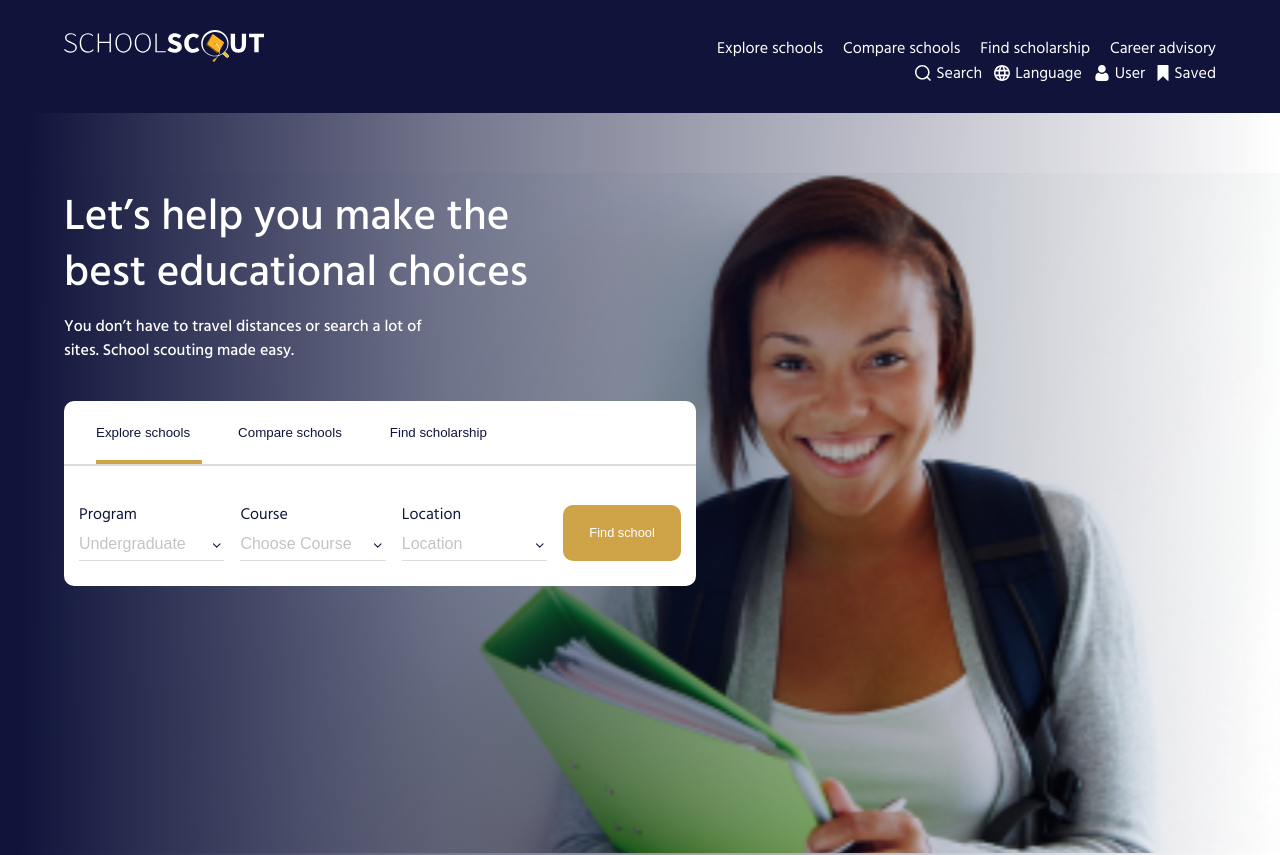
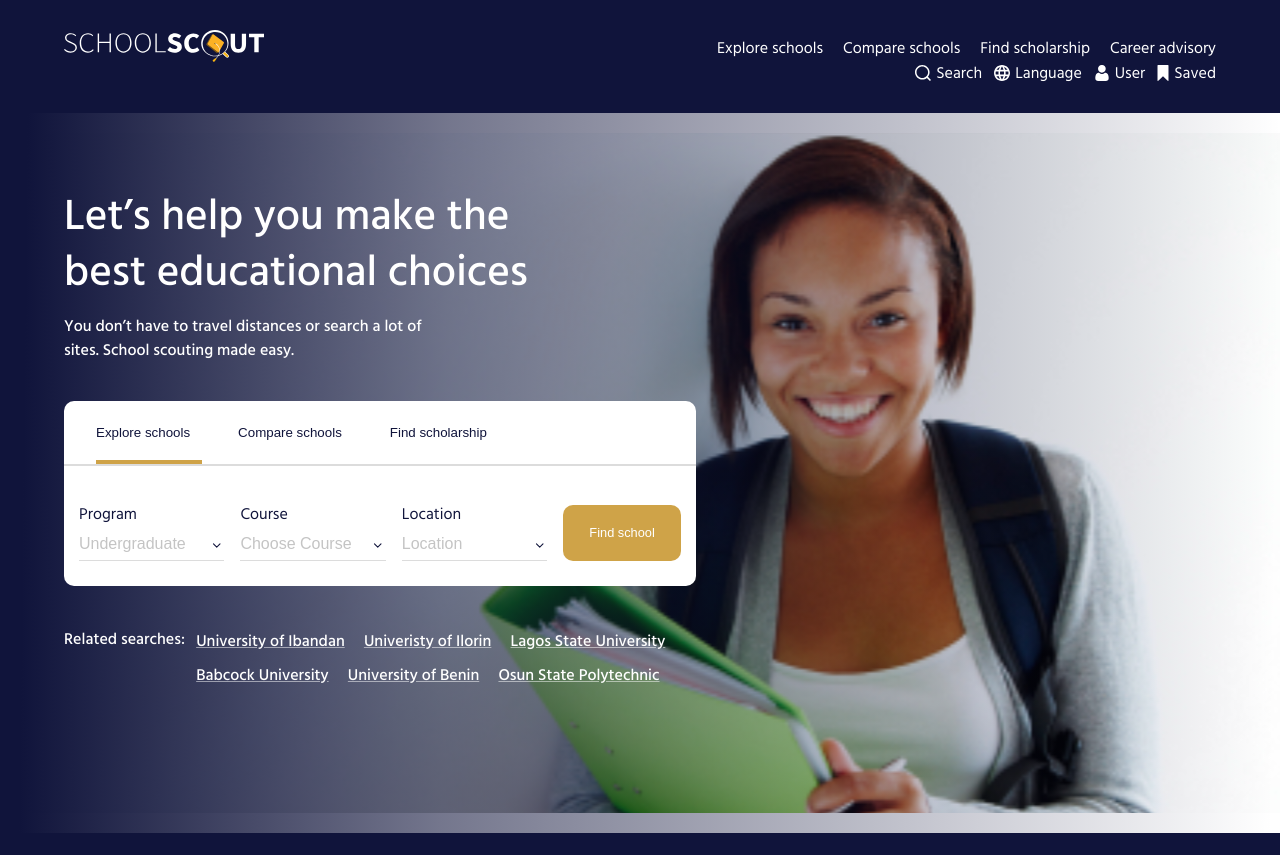
Before and after one commit to CDiala/school-finder, a React (Create React App) app in the folder client/: page / in a window 1280 px wide. Shown: the top 855 px of the page. Built offline with nearby package versions, Linux system fonts and the light colour scheme.

Commit message:
feat: Add banner component

```diff
--- a/client/src/components/shared/BannerCard/BannerCard.js
+++ b/client/src/components/shared/BannerCard/BannerCard.js
@@ -14,7 +14,10 @@ const BannerCard = () => {
   const handleToggle = (value) => {
     setToggle((prevState) => toggleCard(value));
   };
-  console.log(toggleCard('find'));
+
+  const handleSubmit = (event, type) => {
+    event.preventDefault();
+  };
   return (
     <BannerCardContianer>
       <nav>
@@ -45,7 +48,10 @@ const BannerCard = () => {
       <hr />
 
       {toggle.explore && (
-        <form className="card-option-container">
+        <form
+          className="card-option-container"
+          onSubmit={(e) => handleSubmit(e, 'explore')}
+        >
           <div className="card-wrapper">
             <div className="item-container">
               <div className="item-group">
@@ -92,7 +98,10 @@ const BannerCard = () => {
       )}
 
       {toggle.compare && (
-        <form className="card-option-container">
+        <form
+          className="card-option-container"
+          onSubmit={(e) => handleSubmit(e, 'compare')}
+        >
           <div className="card-wrapper">
             <div className="item-container">
               <div className="item-group">
@@ -123,6 +132,29 @@ const BannerCard = () => {
           <Button type="submit" width="120" text="Compare" />
         </form>
       )}
+
+      {toggle.find && (
+        <form
+          className="card-option-container"
+          onSubmit={(e) => handleSubmit(e, 'find')}
+        >
+          <div className="card-wrapper">
+            <div className="item-container">
+              <div className="item-group">
+                <p>Course</p>
+                <input
+                  type="text"
+                  name="program"
+                  placeHolder="Course of Study"
+                  className="input-field"
+                />
+              </div>
+              <FiChevronDown />
+            </div>
+          </div>
+          <Button type="submit" width="120" text="Scholarship" />
+        </form>
+      )}
     </BannerCardContianer>
   );
 };
--- a/client/src/components/shared/BannerImg/BannerImg.js
+++ b/client/src/components/shared/BannerImg/BannerImg.js
@@ -1,4 +1,5 @@
 import React from 'react';
+import { Link } from 'react-router-dom';
 import BannerCard from '../BannerCard/BannerCard';
 import { BannerContianer, BannerWrapper } from './BannerImg.style';
 
@@ -14,6 +15,36 @@ const BannerImg = ({ bgImg, bgGradient, heading, smallText }) => {
         </section>
 
         <BannerCard />
+
+        <div className="related-container">
+          <p>Related searches:</p>
+
+          <div className="related-link-container">
+            <ul className="related-link-items">
+              <li>
+                <Link to="none">University of Ibandan</Link>
+              </li>
+              <li>
+                <Link to="none">Univeristy of Ilorin</Link>
+              </li>
+              <li>
+                <Link to="none">Lagos State University</Link>
+              </li>
+            </ul>
+
+            <ul className="related-link-items">
+              <li>
+                <Link to="none">Babcock University</Link>
+              </li>
+              <li>
+                <Link to="none">University of Benin</Link>
+              </li>
+              <li>
+                <Link to="none">Osun State Polytechnic</Link>
+              </li>
+            </ul>
+          </div>
+        </div>
       </BannerWrapper>
     </BannerContianer>
   );
--- a/client/src/components/shared/BannerImg/BannerImg.style.js
+++ b/client/src/components/shared/BannerImg/BannerImg.style.js
@@ -3,7 +3,7 @@ import styled from 'styled-components';
 export const BannerContianer = styled.div`
   position: relative;
   width: 100vw;
-  height: 100vh;
+  height: 90vh;
   background: ${({ bgGradient }) => bgGradient ?? ''},
     url(${({ bgImg }) => bgImg ?? ''});
   background-repeat: no-repeat;
@@ -50,4 +50,38 @@ export const BannerWrapper = styled.div`
       }
     }
   }
+
+  .related-container {
+    display: flex;
+    align-items: flex-start;
+    gap: 0.7rem;
+    p {
+      color: #fff;
+      font-weight: 500;
+      font-size: 1rem;
+      line-height: 24px;
+    }
+    .related-link-container {
+      display: flex;
+      flex-direction: column;
+      gap: 0.5rem;
+
+      .related-link-items {
+        display: flex;
+        align-items: center;
+        gap: 1.2rem;
+        li {
+          list-style: none;
+          a {
+            color: #fff;
+            font-weight: 500;
+            font-size: 1rem;
+            line-height: 24px;
+            text-decoration: underline;
+            text-decoration-color: rgba(255, 255, 255, 0.5);
+          }
+        }
+      }
+    }
+  }
 `;
```
